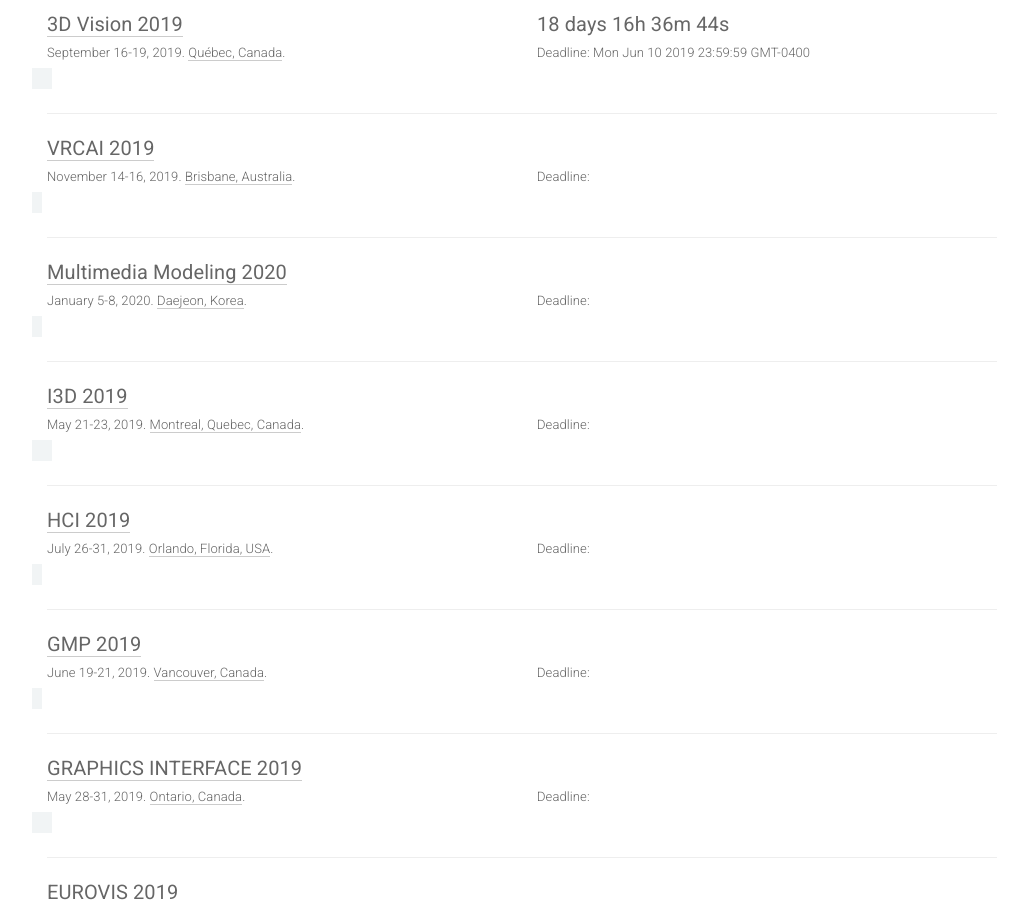
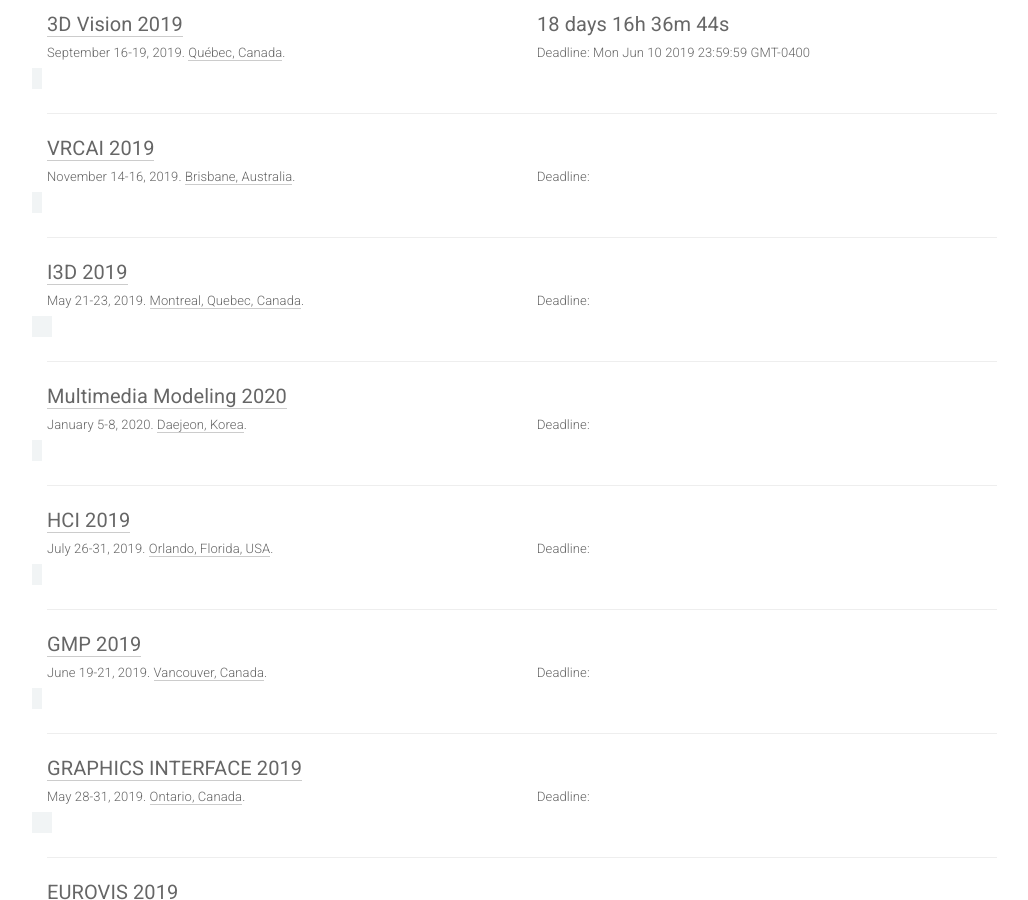
Before and after one commit to JianweiHu94/cgm-deadlines, a Jekyll site: the page built from index.html, in a window 1280 px wide and 900 px high, scrolled down 328 px. Shown: the whole window, without its empty margins (118-1146 px from the left). Built offline with Jekyll 4.4.1, drawn with Linux system fonts in a browser that asks for light colours; nearby versions of some CDN libraries; part of the change alters nothing that is shown.

```diff
--- a/_data/conferences.yml
+++ b/_data/conferences.yml
@@ -20,8 +20,8 @@
   timezone:
   date: September 16-19, 2019
   place: Québec, Canada
-  sub: CG
-  sub1: V
+  sub: V
+  sub1:
 
 - title: VRCAI
   year: 2019
@@ -34,6 +34,17 @@
   sub: VR
   sub1: VR
 
+- title: I3D
+  year: 2019
+  id: i3d2019
+  link: http://i3dsymposium.github.io/2019
+  deadline: '2018-12-19 20:00:00'
+  timezone: EST
+  date: May 21-23, 2019
+  place: Montreal, Quebec, Canada
+  sub: CG
+  sub1: HCI
+
 - title: Multimedia Modeling
   year: 2020
   id: mmm2020
@@ -44,17 +55,6 @@
   place: Daejeon, Korea
   sub: MM
   sub1: MM
-
-- title: I3D
-  year: 2019
-  id: i3d2019
-  link: http://i3dsymposium.github.io/2019
-  deadline: '2018-12-19 20:00:00'
-  timezone: EST
-  date: May 21-23, 2019
-  place: Montreal, Quebec, Canada
-  sub: CG
-  sub1: HCI
 
 - title: HCI
   year: 2019
```
